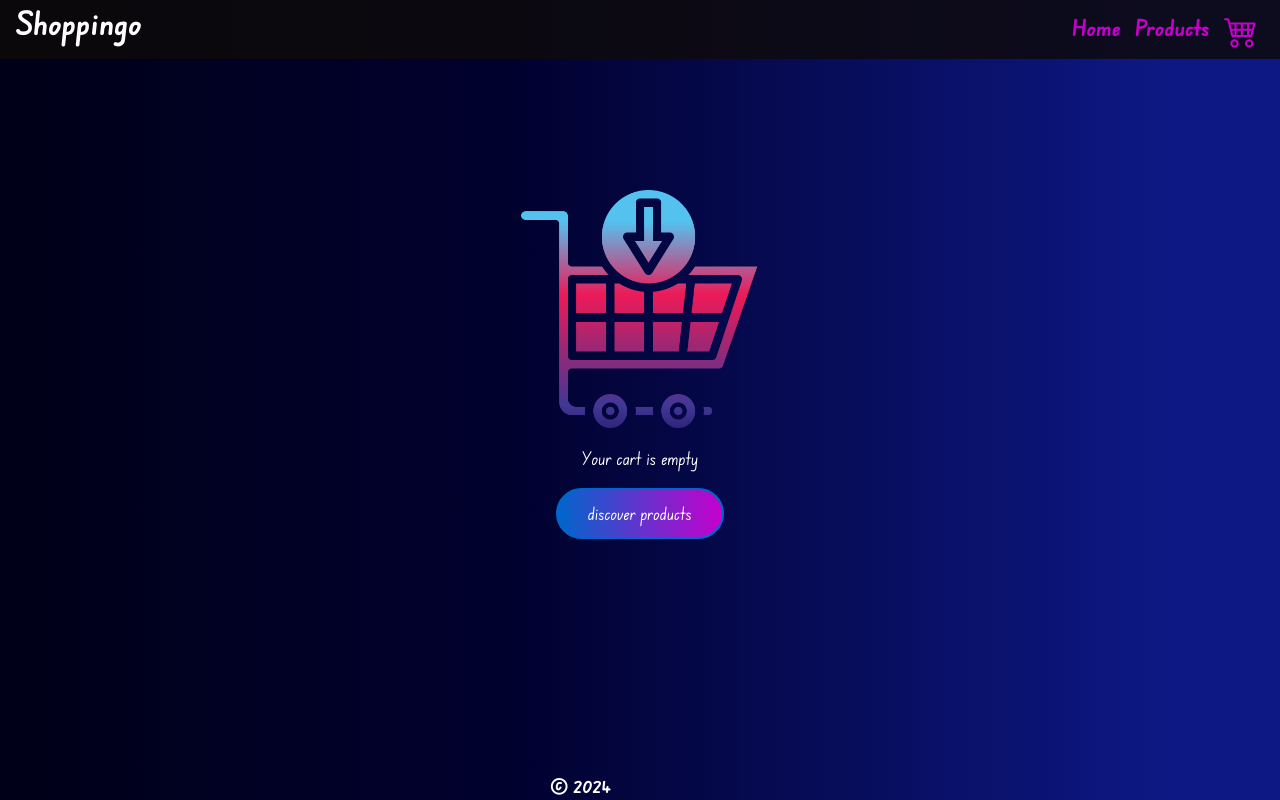
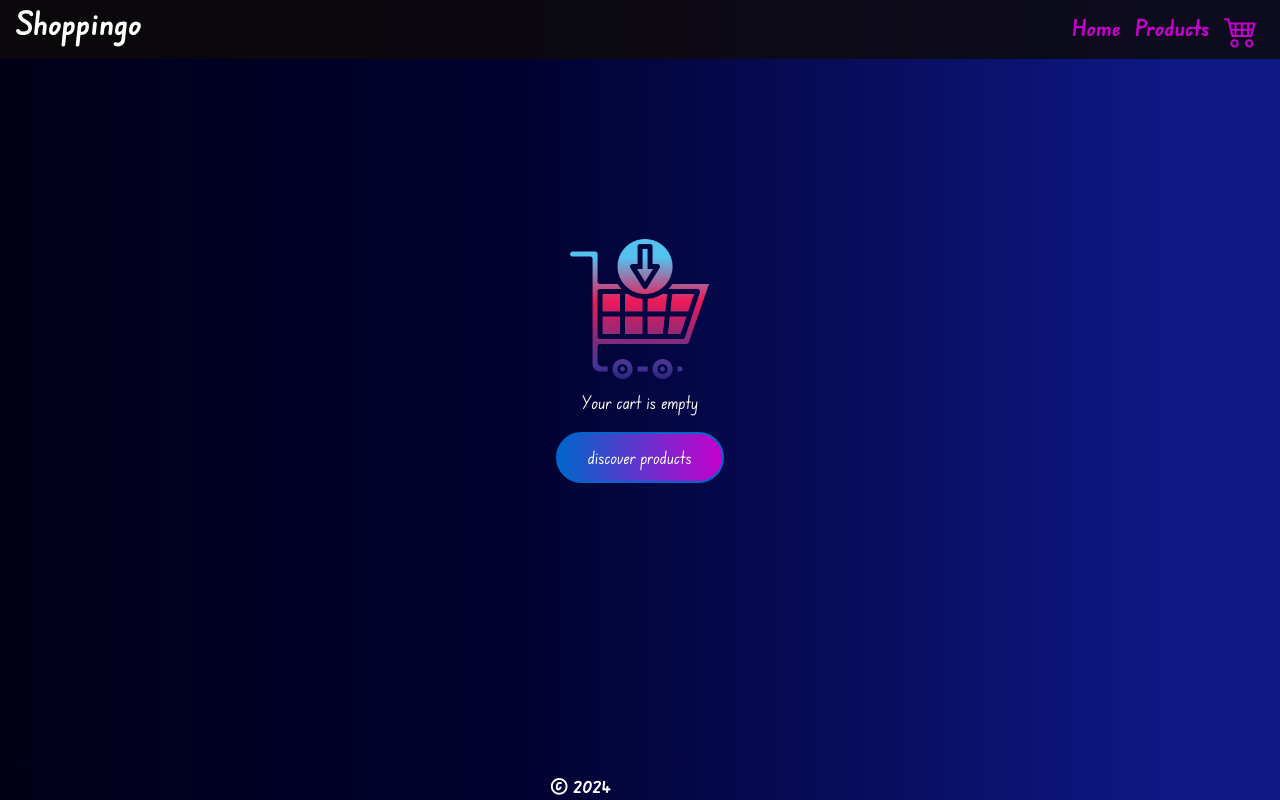
Before and after one commit to samirasaad/vigo-cart-system, a React (Create React App) app: page /cart in a window 1280 px wide. Built offline with nearby package versions, Linux system fonts and the light colour scheme.

Commit message:
enhance not found page ui

```diff
--- a/src/components/EmptyCart/EmptyCart.scss
+++ b/src/components/EmptyCart/EmptyCart.scss
@@ -1,4 +1,3 @@
 .empty-cart-icon {
-  max-width: 100%;
-  width: 17rem;
+  width: 10rem;
 }
--- a/src/pages/NotFoundPage/NotFoundPage.js
+++ b/src/pages/NotFoundPage/NotFoundPage.js
@@ -4,8 +4,9 @@
 
 const NotFoundPage = () => {
   return (
-    <div className="d-flex flex-column justify-content-center align-items-center">
-      <img src={NotFound} alt="empty-cart" className="empty-cart-icon" />
+    <div className=" not-found-wrapper d-flex flex-column justify-content-center align-items-center">
+      <div>
+        <img src={NotFound} alt="not-found-icon" className="not-found-icon" />
         <p className="text-white">Page not found</p>
         <Link to="/">
           <button className="primary-btn primar-gradient m-auto">
@@ -13,6 +14,7 @@
           </button>
         </Link>
       </div>
+    </div>
   );
 };
 
--- a/src/pages/NotFoundPage/NotFoundPage.scss
+++ b/src/pages/NotFoundPage/NotFoundPage.scss
@@ -1,4 +1,7 @@
-.empty-cart-icon {
-  max-width: 100%;
-  width: 17rem;
+.not-found-wrapper {
+  height: 100vh;
+  .not-found-icon {
+    max-width: 100%;
+    width: 17rem;
+  }
 }
```
Lines whose indentation alone changed are shown as unchanged.
